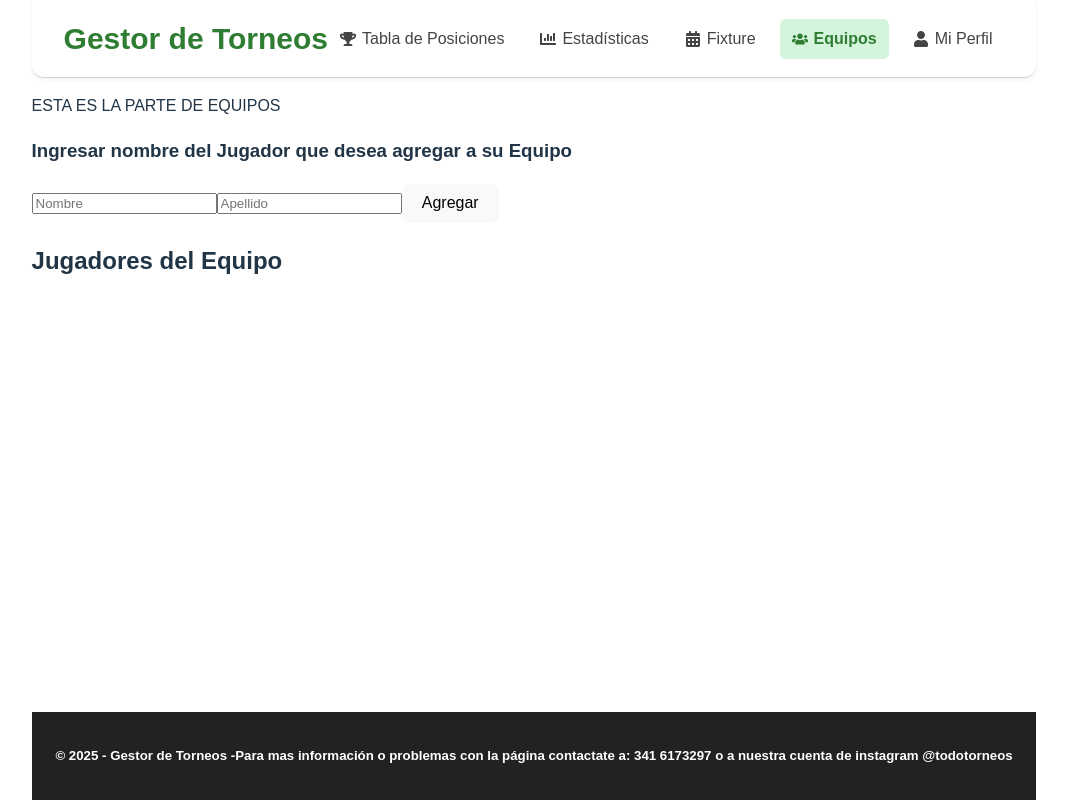
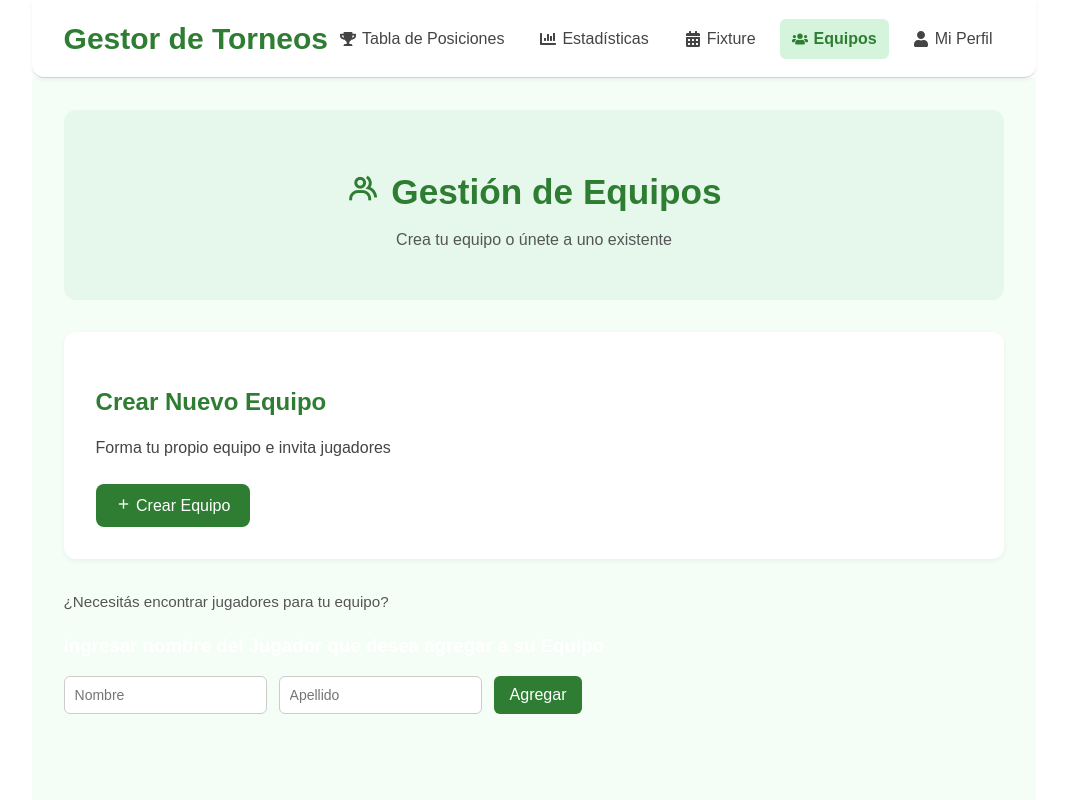
Before and after one commit to tomasandino12/frontend-TPtorneos, a React (Vite) app: page /gestorTorneos/equipos in a window 1280 px wide. Shown: the top 800 px of the page, without its empty margins (106-1173 px from the left). Built offline with nearby package versions, Linux system fonts and the light colour scheme.

Commit message:
Actualización del menú Equipos
Lo que hice fue crear la opcion de "crear equipo" donde solamente va a estar habilitada para aquellos jugadores que no pertenezcan a ningún equipo aun.

Luego abajo de esa opción esta lo que ya estaba, para buscar jugadores sin equipo para agregarlos a tu equipo.

```diff
--- a/src/pages/Equipos.jsx
+++ b/src/pages/Equipos.jsx
@@ -1,20 +1,81 @@
 import "../styles/IndexStyle.css";
-import { Link } from "react-router-dom";
+import "../styles/Equipos.css";
+import { useState} from "react";
 
 function Equipos() {
+  const [jugadores, setJugadores] = useState([]);
+  const [nombre, setNombre] = useState("");
+  const [apellido, setApellido] = useState("");
+
+  // ⚠️ Simulación por ahora (después se reemplaza con fetch al backend)
+  const [tieneEquipo] = useState(true);
+ // ← cambiá a false para testear
+
+  const handleAgregar = (e) => {
+    e.preventDefault();
+    if (nombre && apellido) {
+      setJugadores([...jugadores, { nombre, apellido }]);
+      setNombre("");
+      setApellido("");
+    }
+  };
+
+  const handleCrearEquipo = () => {
+    if (tieneEquipo) {
+      alert("Ya perteneces a un equipo.");
+    } else {
+      console.log("Abrir formulario de creación de equipo...");
+      // Acá podrías abrir un modal, redirigir, etc.
+    }
+  };
+
   return (
-    <div className="Equipos">
-        <main>
-            <p>ESTA ES LA PARTE DE EQUIPOS </p>
-            <h3>Ingresar nombre del Jugador que desea agregar a su Equipo</h3>
-            <form id="form-jugador">
-                <input type="text" id="nombre" placeholder="Nombre" required />
-                <input type="text" id="apellido" placeholder="Apellido" required />
-                <button type="submit">Agregar</button>
-            </form>
+    <div className="equipos-page">
+      <section className="equipos-header">
+        <h1><i className="bx bx-group"></i> Gestión de Equipos</h1>
+        <p>Crea tu equipo o únete a uno existente</p>
+      </section>
+
+      <section className="crear-equipo-card">
+        <h2>Crear Nuevo Equipo</h2>
+        <p>Forma tu propio equipo e invita jugadores</p>
+        <button className="btn-crear-equipo" onClick={handleCrearEquipo}>
+          <i className="bx bx-plus"></i> Crear Equipo
+        </button>
+      </section>
+
+      <section className="agregar-jugadores">
+        <p className="subtexto-busqueda">¿Necesitás encontrar jugadores para tu equipo?</p>
+        <h3>Ingresar nombre del Jugador que desea agregar a su Equipo</h3>
+        <form id="form-jugador" onSubmit={handleAgregar}>
+          <input
+            type="text"
+            placeholder="Nombre"
+            value={nombre}
+            onChange={(e) => setNombre(e.target.value)}
+            required
+          />
+          <input
+            type="text"
+            placeholder="Apellido"
+            value={apellido}
+            onChange={(e) => setApellido(e.target.value)}
+            required
+          />
+          <button type="submit">Agregar</button>
+        </form>
+
+        {jugadores.length > 0 && (
+          <>
             <h2>Jugadores del Equipo</h2>
-            <ul id="lista-jugadores"></ul>
-        </main>
+            <ul id="lista-jugadores">
+              {jugadores.map((j, index) => (
+                <li key={index}>{j.nombre} {j.apellido}</li>
+              ))}
+            </ul>
+          </>
+        )}
+      </section>
     </div>
   );
 }
--- a/src/styles/Equipos.css
+++ b/src/styles/Equipos.css
@@ -0,0 +1,106 @@
+.equipos-page {
+  padding: 2rem;
+  background-color: #f5fdf7;
+  min-height: 100vh;
+}
+
+.equipos-header {
+  text-align: center;
+  background-color: #e5f8eb;
+  padding: 2rem;
+  border-radius: 12px;
+  margin-bottom: 2rem;
+}
+
+.equipos-header h1 {
+  color: #2e7d32;
+  font-size: 2.2rem;
+  margin-bottom: 0.5rem;
+}
+
+.equipos-header p {
+  color: #555;
+  font-size: 1rem;
+}
+
+.crear-equipo-card {
+  background-color: white;
+  padding: 2rem;
+  border-radius: 12px;
+  margin-bottom: 2rem;
+  box-shadow: 0 2px 5px rgba(0,0,0,0.05);
+}
+
+.crear-equipo-card h2 {
+  color: #2e7d32;
+  margin-bottom: 0.5rem;
+}
+
+.crear-equipo-card p {
+  color: #444;
+  margin-bottom: 1.5rem;
+}
+
+.btn-crear-equipo {
+  background-color: #2e7d32;
+  color: white;
+  padding: 12px 20px;
+  border: none;
+  border-radius: 8px;
+  font-size: 1rem;
+  cursor: pointer;
+  transition: background-color 0.2s;
+}
+
+.btn-crear-equipo:hover {
+  background-color: #1b5e20;
+}
+
+.agregar-jugadores {
+  margin-top: 2rem;
+}
+
+.agregar-jugadores h3 {
+  color: white;
+  margin-bottom: 1rem;
+}
+
+#form-jugador {
+  display: flex;
+  gap: 12px;
+  flex-wrap: wrap;
+  margin-bottom: 1.5rem;
+}
+
+#form-jugador input {
+  padding: 10px;
+  font-size: 14px;
+  border-radius: 6px;
+  border: 1px solid #ccc;
+}
+
+#form-jugador button {
+  padding: 10px 16px;
+  background-color: #2e7d32;
+  color: white;
+  border: none;
+  border-radius: 6px;
+  cursor: pointer;
+  transition: background-color 0.2s;
+}
+
+#form-jugador button:hover {
+  background-color: #1b5e20;
+}
+
+#lista-jugadores li {
+  color: white;
+  font-size: 1rem;
+  margin-bottom: 8px;
+}
+
+.subtexto-busqueda {
+  font-size: 0.95rem;
+  color: #555;
+  margin-bottom: 0.5rem;
+}
--- a/src/styles/IndexStyle.css
+++ b/src/styles/IndexStyle.css
@@ -93,16 +93,6 @@ td {
   text-align: center;
 }
 
-#lista-jugadores {
-  list-style: none;
-  padding-left: 0;
-}
-
-#lista-jugadores li {
-  display: block;
-  margin-bottom: 8px;
-  font-size: 16px;
-}
 /* tamaño y posicion de navBar, footer y body */
 html, body {
   height: 100%;
```
